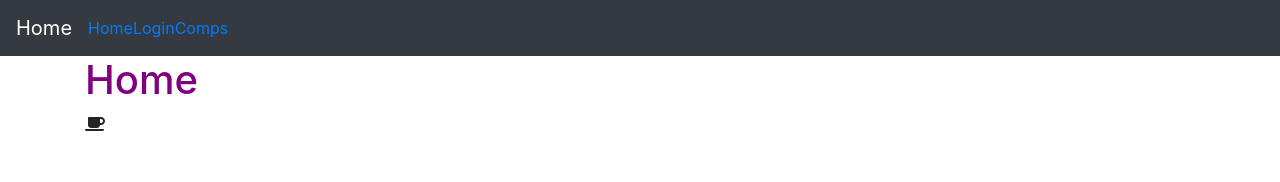
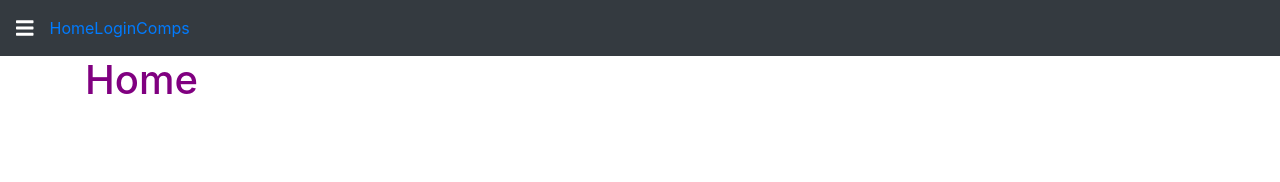
Before and after one commit to gitjameshooper/land-accrue-react, a React (Create React App) app: page / in a window 1280 px wide. Shown: the top 182 px of the page. Built offline with nearby package versions, Linux system fonts and the light colour scheme.

Commit message:
Add Fontawesome Icon

```diff
--- a/src/components/header/header.component.js
+++ b/src/components/header/header.component.js
@@ -1,6 +1,8 @@
 import React, { Component } from 'react';
 import { Link } from 'react-router-dom';
 import './header.scss';
+import { FontAwesomeIcon } from '@fortawesome/react-fontawesome'
+import { faBars } from '@fortawesome/free-solid-svg-icons'
 
 export default class Header extends Component {
 
@@ -8,7 +10,7 @@ export default class Header extends Component {
         return (
             <header>
             <nav className="navbar navbar-dark bg-dark navbar-expand-lg">
-				<Link to="/" className="navbar-brand">Home</Link>
+				<Link to="/" className="navbar-brand"><FontAwesomeIcon icon={faBars} /></Link>
 
 				<div className="collapse navbar-collapse">
 					<ul className="navbar-nav mr-auto">
--- a/src/components/home/home.component.js
+++ b/src/components/home/home.component.js
@@ -1,7 +1,6 @@
 import React, { Component } from 'react';
 import './home.scss';
-import { FontAwesomeIcon } from '@fortawesome/react-fontawesome'
-import { faCoffee } from '@fortawesome/free-solid-svg-icons'
+
 
 export default class Home extends Component {
 
@@ -9,7 +8,7 @@ export default class Home extends Component {
         return (
             <div className="home-component">
                 <h1>Home</h1>
-           <FontAwesomeIcon icon={faCoffee} />
+
             </div>
         )
     }
```
